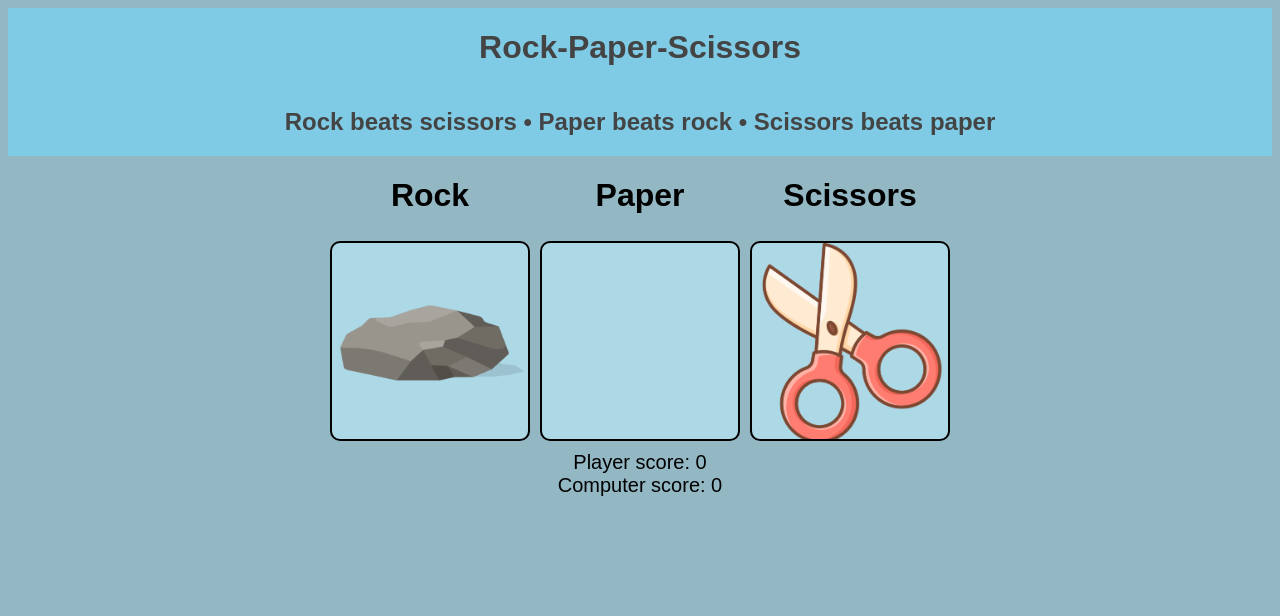
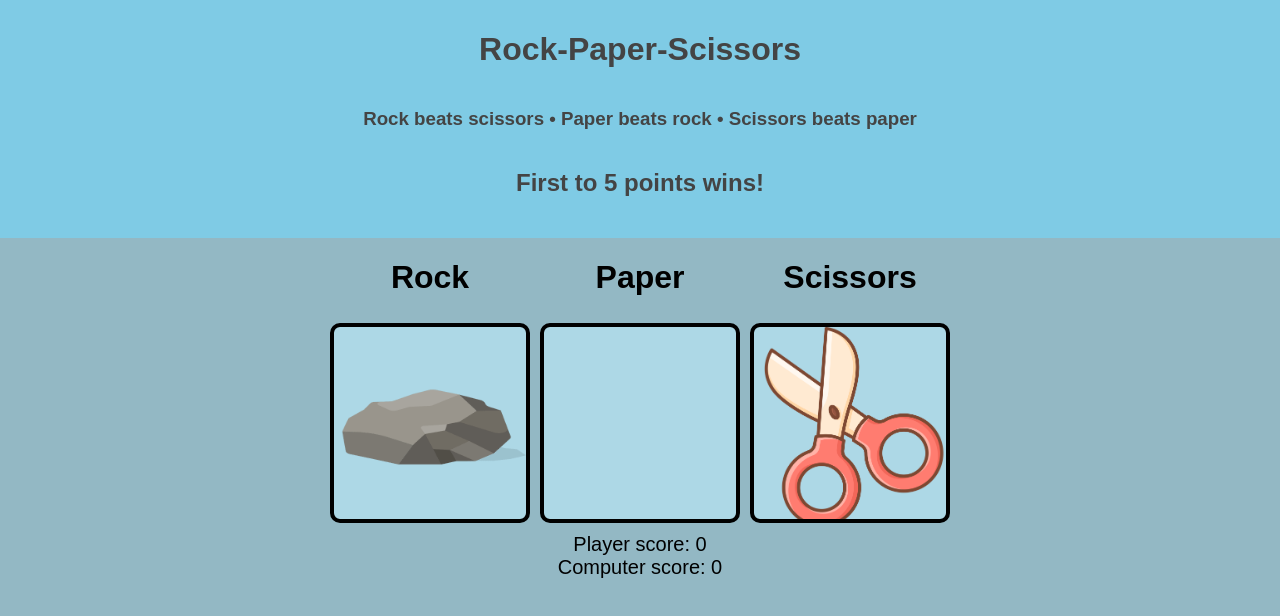
Before and after one commit to Hamesss/rock-paper-scissors, a plain HTML site: page index.html in a window 1280 px wide. Drawn offline with Linux system fonts and the light colour scheme.

Commit message:
Add play instruction and change button border

```diff
--- a/index.html
+++ b/index.html
@@ -12,7 +12,8 @@
 <body>
     <div class="title">
         <h1>Rock-Paper-Scissors</h1>
-        <h2>Rock beats scissors • Paper beats rock • Scissors beats paper</h2>
+        <h3>Rock beats scissors • Paper beats rock • Scissors beats paper</h3>
+        <h2>First to 5 points wins!</h2>
     </div>
     <div class="buttons">
         <div>
--- a/style.css
+++ b/style.css
@@ -2,13 +2,16 @@ body{
     background-color: #93b8c4;
 }
 .title{
+    height: 250px;
     display: flex;
     flex-direction: column;
     justify-content: center;
-    text-align: center;
+    align-items: center;
     background-color: #7FCBE5;
     color: #444444;
     font-family: "Arial", "Helvetica", "sans-serif";
+    margin: -20px;
+    margin-bottom: 0px;
 }
 .item-type{
     text-align: center;
@@ -23,7 +26,7 @@ body{
 button{
 width: 200px;
 height: 200px;
-border: 2px solid black;
+border: 4px solid black;
 margin: 5px;
 border-radius: 10px;
 background-color: lightblue;
```
